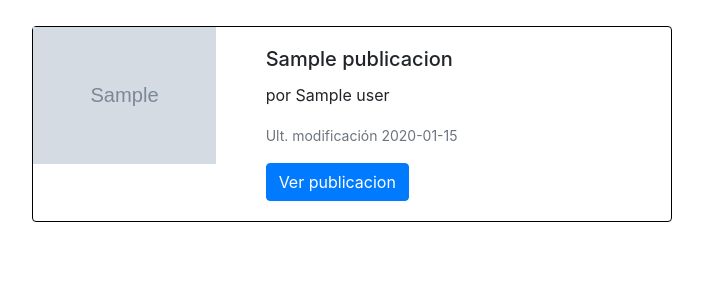
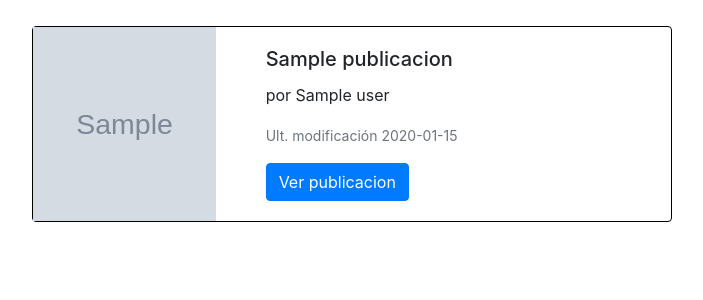
Before and after one commit to Lauty-Coderhouse/Python, a Django app: template templates/publicaciones/list_publicacion_template.html in a window 1280 px wide. Shown: the part 66-366 px from the top of the page, without its empty margins (288-991 px from the left). Run offline with Django 4.2, Linux system fonts and the light colour scheme; the template is opened without the code that fills it: most values are stand-ins (such as "Sample title", 1, 10 or a date in 2020); grey boxes marked "Sample" are stand-in pictures.

Commit message:
Correciones 🔗

```diff
--- a/templates/publicaciones/list_publicacion_template.html
+++ b/templates/publicaciones/list_publicacion_template.html
@@ -15,7 +15,7 @@
         <div class="card mb-3 post-card" style="width: 100%;">
             <div class="row g-0">
               <div class="col-md-4">
-                <img src="{{publicacion.main_image.url}}" class="post-img img-fluid " alt="...">
+                <img src="{{publicacion.main_image.url}}" class="post-img img-fluid "  alt="Post image" style="height: 100%; object-fit: cover;">
               </div>
               <div class="col-md-8">
                 <div class="card-body">
```
Also changed, not shown: README.md, db.sqlite3, media/post_image/iStock-929742032-1024x683_oZIb5Du.jpg (added), media/profile_images/6cc43954a988f798da5aff562efd764a_1PxQcuL.png (added), media/profile_images/windows-116906.jpg (added).
